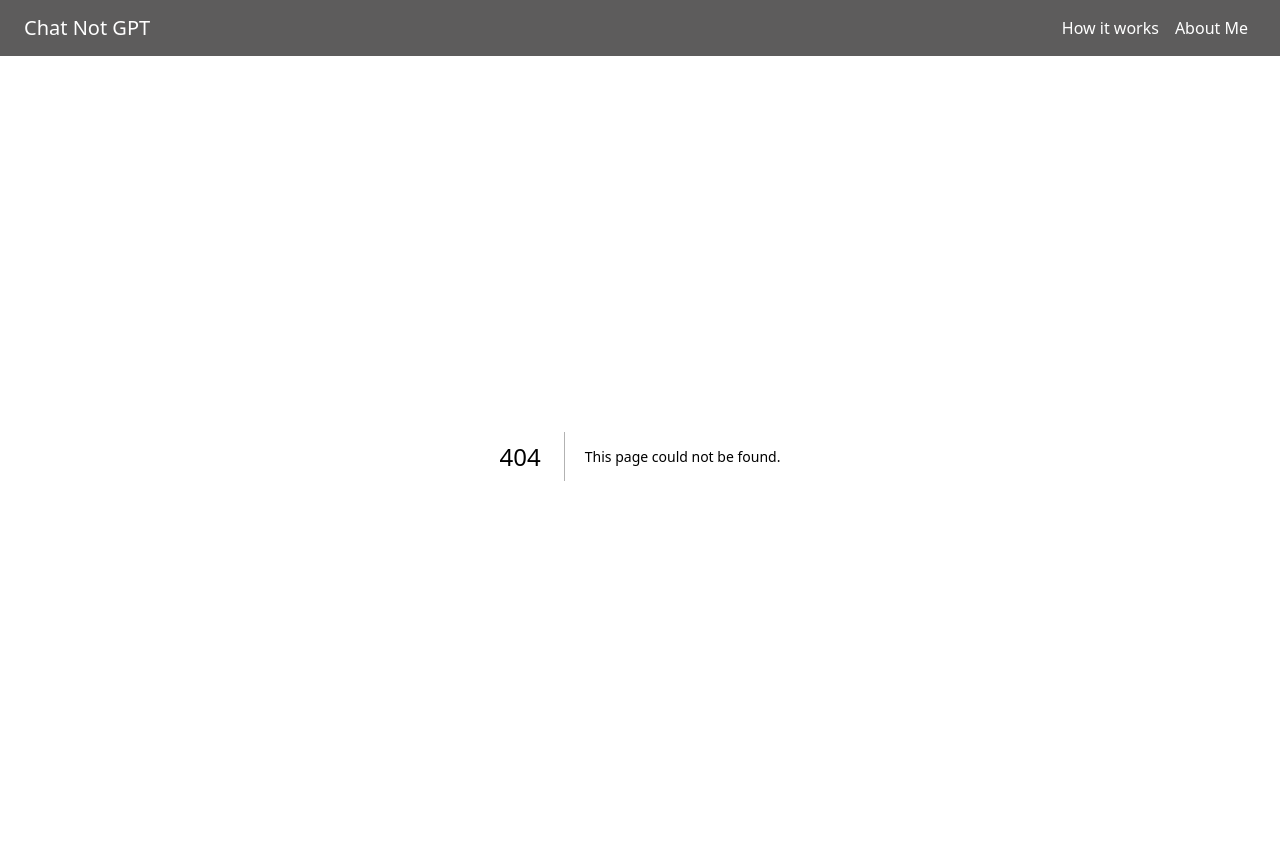
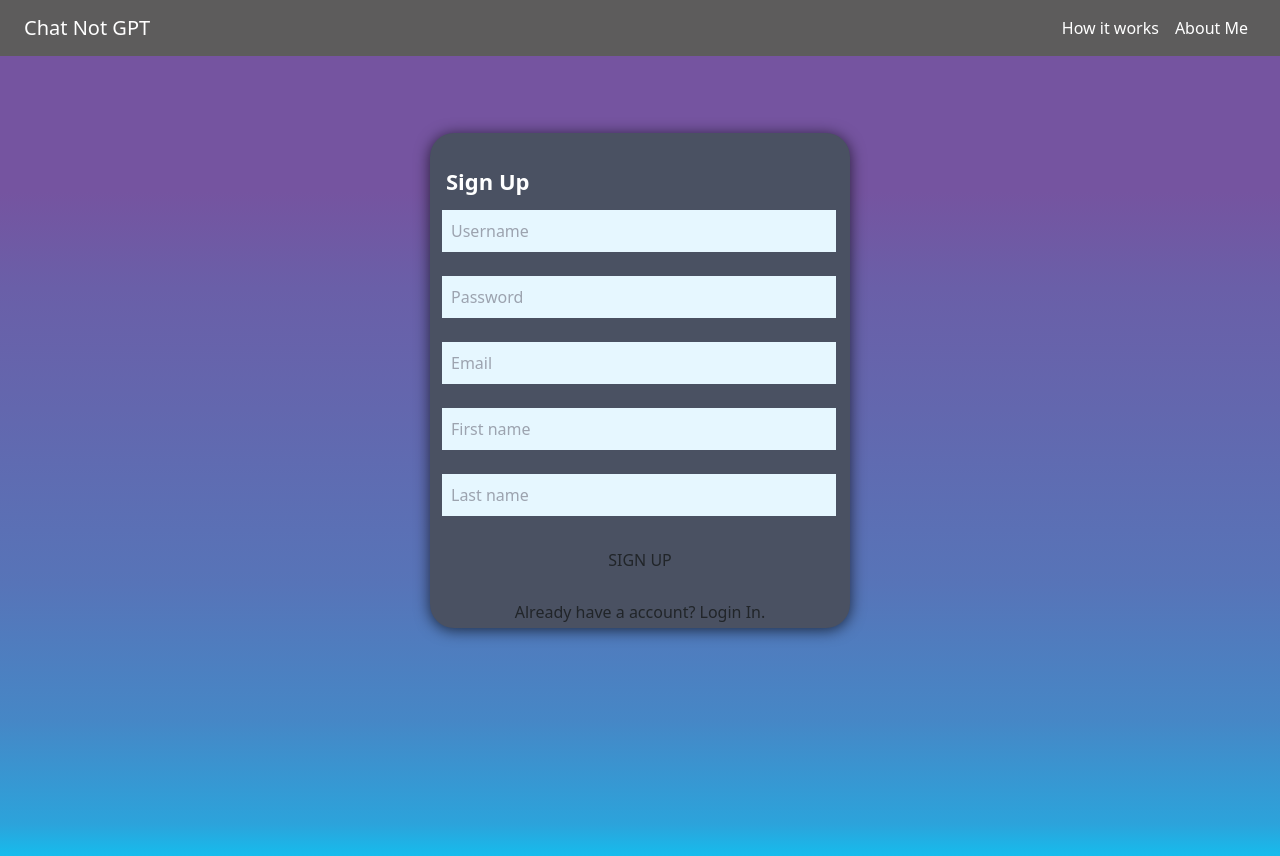
Before and after one commit to Jacob-Valdez-31/chat-web, a Next.js app: page /auth-page in a window 1280 px wide. Before the commit this address had no page. Built offline with nearby package versions, Linux system fonts and the light colour scheme.

Commit message:
Made the auth-page component for logins and sign ups

```diff
--- /dev/null
+++ b/pages/auth-page.tsx
@@ -0,0 +1,118 @@
+import { useState } from "react";
+import axios from "axios";
+
+const AuthPage = (props: any) => {
+  const [username, setUsername] = useState("");
+  const [secret, setSecret] = useState("");
+  const [email, setEmail] = useState("");
+  const [first_name, setFirstName] = useState("");
+  const [last_name, setLastName] = useState("");
+  const [account, setAccount] = useState(false);
+
+  const onLogin = (e: { preventDefault: () => void }) => {
+    e.preventDefault();
+    axios
+      .post("http://localhost:3001/login", { username, secret })
+      .then((r) => props.onAuth({ ...r.data, secret })) // NOTE: over-ride secret
+      .catch((e) => console.log(JSON.stringify(e.response.data)));
+  };
+
+  const onSignup = (e: { preventDefault: () => void }) => {
+    e.preventDefault();
+    axios
+      .post("http://localhost:3001/signup", {
+        username,
+        secret,
+        email,
+        first_name,
+        last_name,
+      })
+      .then((r) => props.onAuth({ ...r.data, secret })) // NOTE: over-ride secret
+      .catch((e) => console.log(JSON.stringify(e.response.data)));
+  };
+
+  const toggleForm = () => {
+    setAccount(!account);
+  };
+
+  return (
+    <div className="login-page">
+      {account ? (
+        <div className="auth-container ">
+          <form onSubmit={onLogin}>
+            <div className="title pl-4 ">Login</div>
+            <input
+              type="text"
+              name="username"
+              placeholder="Username"
+              onChange={(e) => setUsername(e.target.value)}
+              className="input-1"
+            />
+            <input
+              type="password"
+              name="secret"
+              placeholder="Password"
+              onChange={(e) => setSecret(e.target.value)}
+              className="input-1"
+            />
+            <button type="submit" className="button-1">
+              LOG IN
+            </button>
+          </form>
+          <button onClick={toggleForm} className="button-1">
+            Don't have an account? Sign Up.
+          </button>
+        </div>
+      ) : (
+        <div className="w-[420px] h-[495px] bg-lightGrey auth-container-two m-auto  ">
+          <form onSubmit={onSignup}>
+            <div className="title pl-4">Sign Up</div>
+            <input
+              type="text"
+              name="username"
+              placeholder="Username"
+              onChange={(e) => setUsername(e.target.value)}
+              className="input-1"
+            />
+            <input
+              type="password"
+              name="secret"
+              placeholder="Password"
+              onChange={(e) => setSecret(e.target.value)}
+              className="input-1"
+            />
+            <input
+              type="text"
+              name="email"
+              placeholder="Email"
+              onChange={(e) => setEmail(e.target.value)}
+              className="input-1"
+            />
+            <input
+              type="text"
+              name="first_name"
+              placeholder="First name"
+              onChange={(e) => setFirstName(e.target.value)}
+              className="input-1"
+            />
+            <input
+              type="text"
+              name="last_name"
+              placeholder="Last name"
+              onChange={(e) => setLastName(e.target.value)}
+              className="input-1"
+            />
+            <button type="submit" className="button-1">
+              SIGN UP
+            </button>
+          </form>
+          <button onClick={toggleForm} className="button-1">
+            Already have a account? Login In.
+          </button>
+        </div>
+      )}
+    </div>
+  );
+};
+
+export default AuthPage;
```
